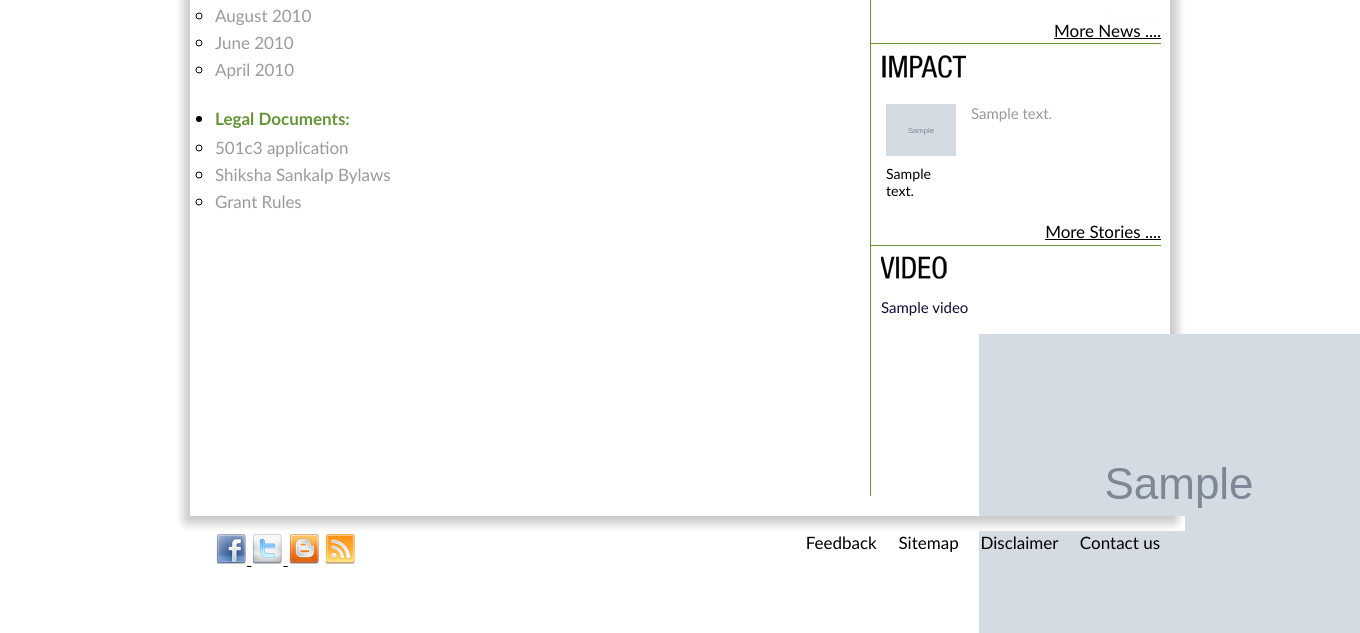
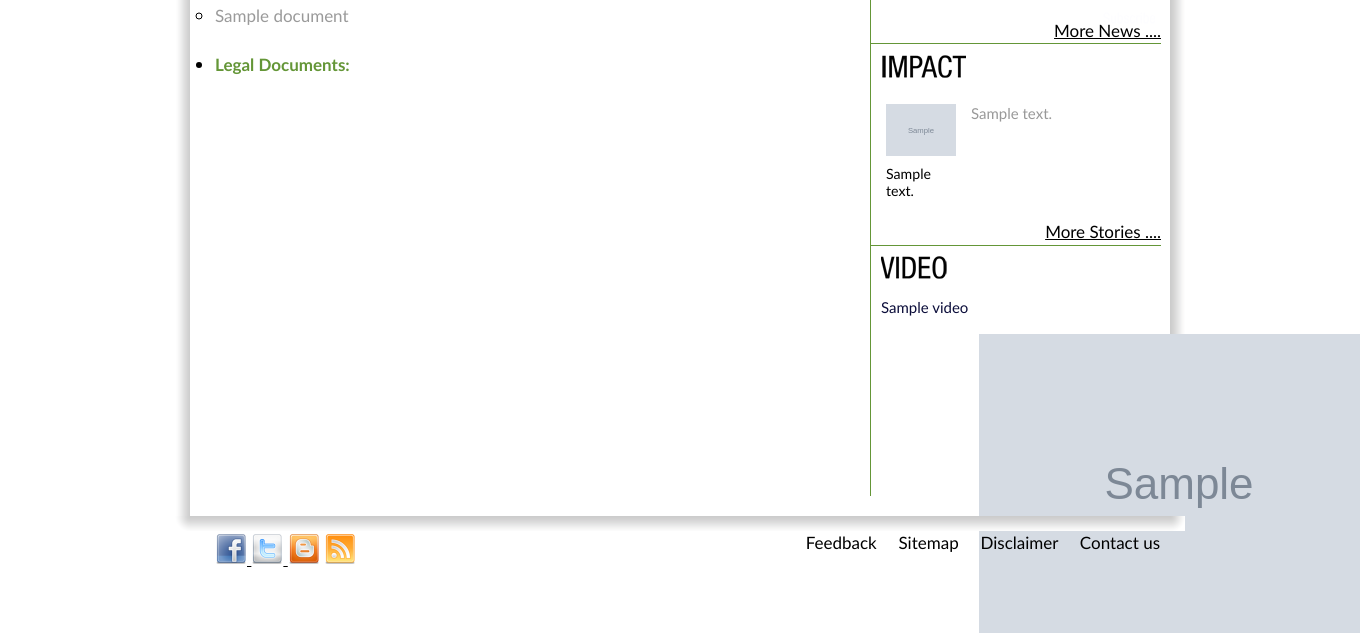
Before and after one commit to Airzign/Shiksha-Sankalp, a PHP site: page /newsletters.php in a window 1360 px wide; the page is wider, and only the part inside the window is pictured. Shown: the part 437-1070 px from the top of that part. Run offline with PHP 8.4, Linux system fonts and the light colour scheme; tables that the repository leaves empty or names only in its code hold one stand-in row (values such as "Sample post"); grey boxes marked "Sample" are stand-in pictures.

Commit message:
Made newsletters and legal documents view dynamic. Now they can be changed via database.

```diff
--- a/index.php
+++ b/index.php
@@ -1,6 +1,6 @@
 <?php
-include "header.php";
-include "admin/config.php";
+  include "header.php";
+  include "admin/config.php";
 ?>
 <div id="slide">
   <div id="example">
@@ -18,7 +18,6 @@ include "admin/config.php";
 	  </div>
 	</div>
   </div>
-
   <style>
 	#mygalone {
 	  height: 390px;
--- a/newsletters.php
+++ b/newsletters.php
@@ -1,39 +1,43 @@
 <?php
    include "headerinner.php";
    include "admin/config.php";
+   /* get the newsletters */
+   $newsletters=mysql_query("select * from documents where doc_type=0");
+   if($newsletters==false) {
+	   echo "An error occured.Error : SKRSS1";
+	   return;
+   }
+   /* get the legal documents */
+   $legal_documents=mysql_query("select * from documents where doc_type=1");
+   if($legal_documents==false) {
+	   echo "An error occured.Error : SKRSS2";
+	   return;
+   }
 ?>
 <div id="content">
   <div id="main_content">
-        	<!-- the content goes here -->
     <p>
 	  <div class="innertitleshortened">Newsletters and Legal Documents</div>
-
-
-<!-- The content for Similar Projects -->
 	  <div class="innersubheading"> Links related to : </div>
 	  <ul>
 		<li class="research"><div class="innersubheading"> Newsletters: </div>
           <ul>
-            <li class="research"><a href="files/newsletters/Newsletter August 2010.docx">August 2010</a></li>
-            <li class="research"><a href="files/newsletters/Newsletter June 2010.docx">June 2010</a></li>
-            <li class="research"><a href="files/newsletters/Newsletter April 2010.docx">April 2010</a></li>
+	        <?php while($row=mysql_fetch_assoc($newsletters)) {?>
+            <li class="research"><a href="files/newsletters/<?php echo $row['filename'] ?>"><?php echo $row['title'] ?></a></li>
+			<?php } ?>
           </ul>
 		</li>
 		<br/>
 		<li class="research"><div class="innersubheading">Legal Documents:</div>
 		  <ul>
-        <li class="research"><a href="files/newsletters/Attachment 501c3 application.doc">501c3 application</a></li>
-        <li class="research"><a href="files/newsletters/Bylaws of Non Profit.doc">Shiksha Sankalp Bylaws</a></li>
-        <li class="research"><a href="files/newsletters/Grant Rules.doc">Grant Rules</a></li>
+	        <?php while($row=mysql_fetch_assoc($legal_documents)) {?>
+            <li class="research"><a href="files/newsletters/<?php echo $row['filename'] ?>"><?php echo $row['title'] ?></a></li>
+			<?php } ?>
 		  </ul>
 		</li>
-<!-- the content ends here -->
-
+      </ul>
     </p>
-
   </div>
-
-
   <div id="extra_content">
 	<?php
 	   include "dynamic.php";
```
Lines whose indentation alone changed are shown as unchanged.
